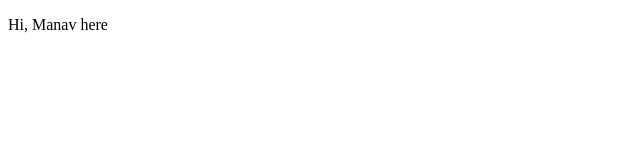
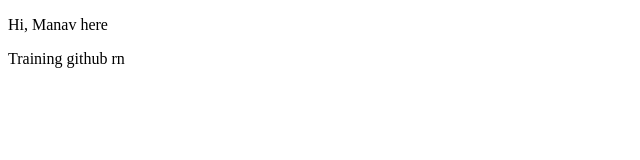
Before and after one commit to jjthakkar30/SampleDev, a plain HTML site: page index.html in a window 1280 px wide. Shown: the whole page, without its empty margins (0-640 px from the left). Drawn offline with Linux system fonts and the light colour scheme.

Commit message:
2nd commit

```diff
--- a/index.html
+++ b/index.html
@@ -7,5 +7,6 @@
   </head>
   <body>
     <p>Hi, Manav here</p>
+    <p>Training github rn</p>
   </body>
 </html>
```
